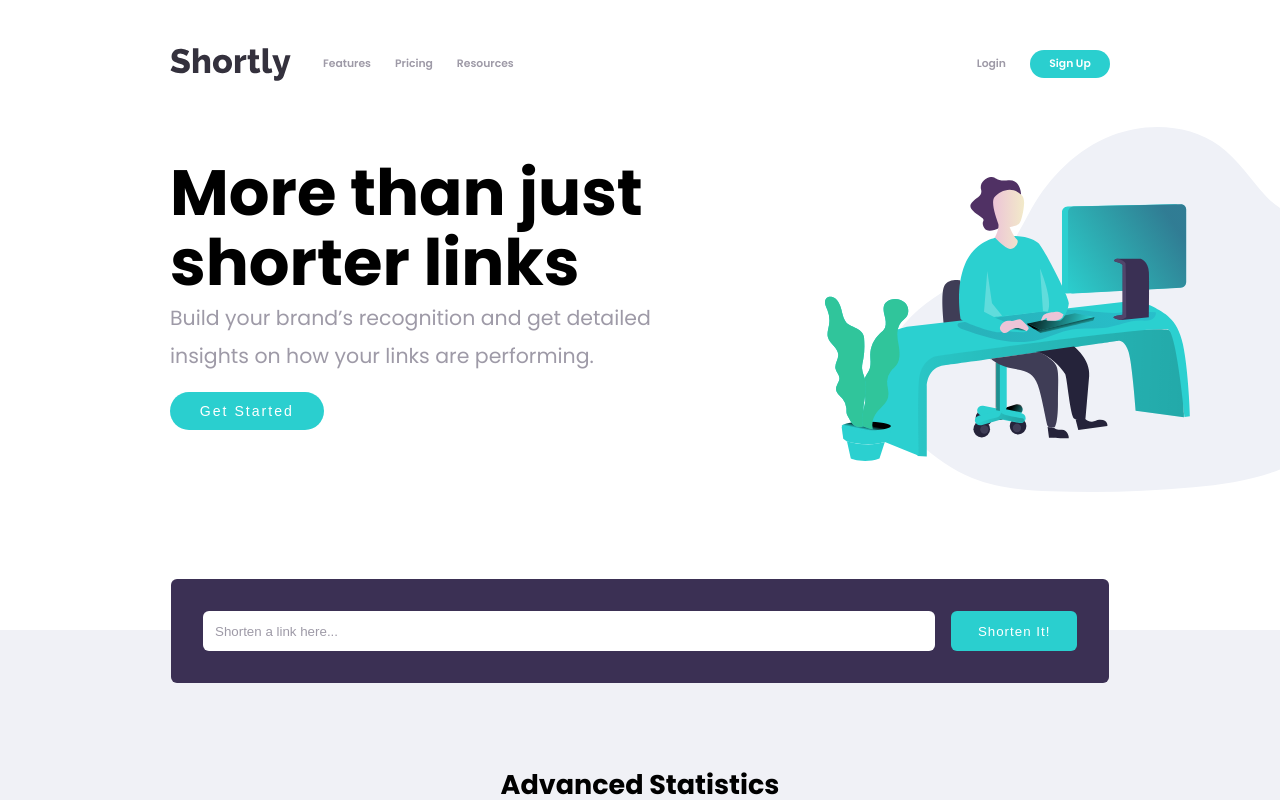
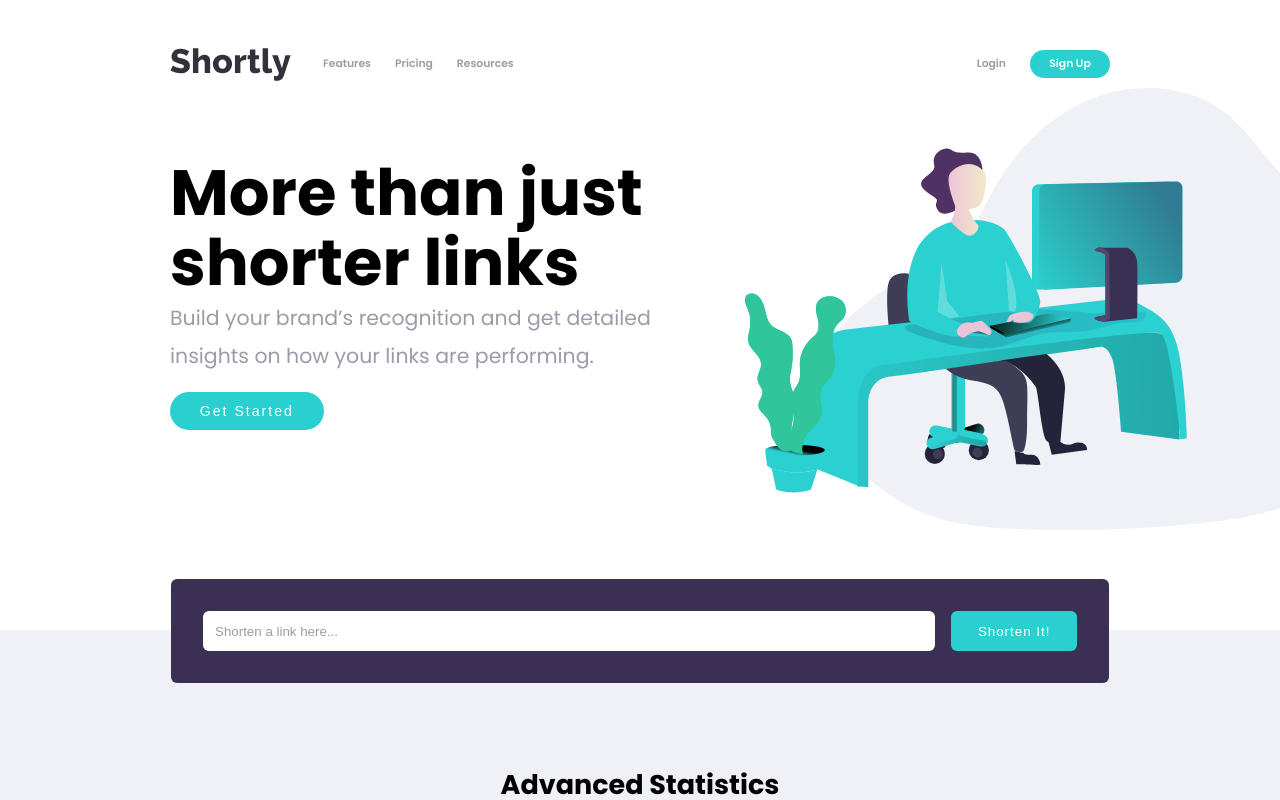
Before and after one commit to bmhan319/URL-Shortening, a React (Create React App) app: page / in a window 1280 px wide. Shown: the top 800 px of the page. Built offline with nearby package versions, Linux system fonts and the light colour scheme.

Commit message:
fixed responsiveness for images and menu positioning on intro section

```diff
--- a/src/css/intro-section.css
+++ b/src/css/intro-section.css
@@ -52,12 +52,16 @@
   outline: none;
   box-shadow: 0 0 0 1pt #000;
 }
+@media only screen and (min-width: 501px) {
+  .intro-image-container {
+    background-size: 115%;
+  }
+}
 
 @media only screen and (min-width: 601px) {
   .sec1 {
-    max-width: 1440px;
     flex-direction: row;
-    padding: 0 0 100px 170px;
+    padding: 0 0 100px 40px;
     text-align: left;
   }
 
@@ -70,8 +74,8 @@
   .intro-image-container {
     width: 50%;
     height: auto;
-    background-position: 100px center;
-    background-size: contain;
+    background-position: 20px center;
+    background-size: cover;
   }
 
   .intro-title {
@@ -99,6 +103,13 @@
   }
 }
 
+@media only screen and (min-width: 901px) {
+  .sec1 {
+    max-width: 1440px;
+    padding: 0 0 100px 170px;
+  }
+}
+
 @media only screen and (min-width: 1441px) {
   .intro-title {
     font-size: 4em;
--- a/src/css/mobile-menu.css
+++ b/src/css/mobile-menu.css
@@ -1,6 +1,6 @@
 .mobile-menu {
   text-align: center;
-  margin: 8px 20px 0;
+  margin: 0px 20px;
   padding: 32px 0;
   background-color: var(--DarkViolet);
   border-radius: 8px;
```
